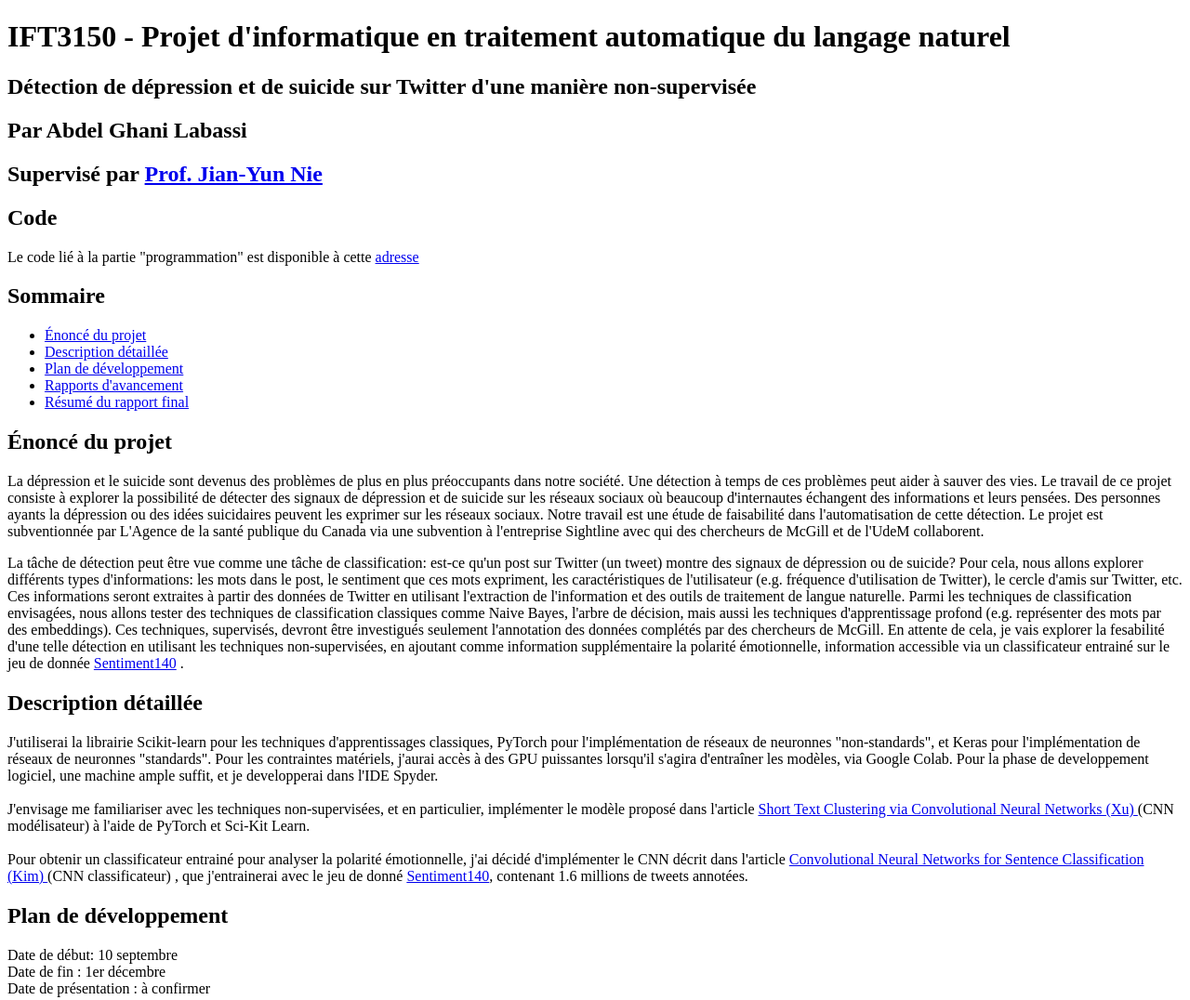
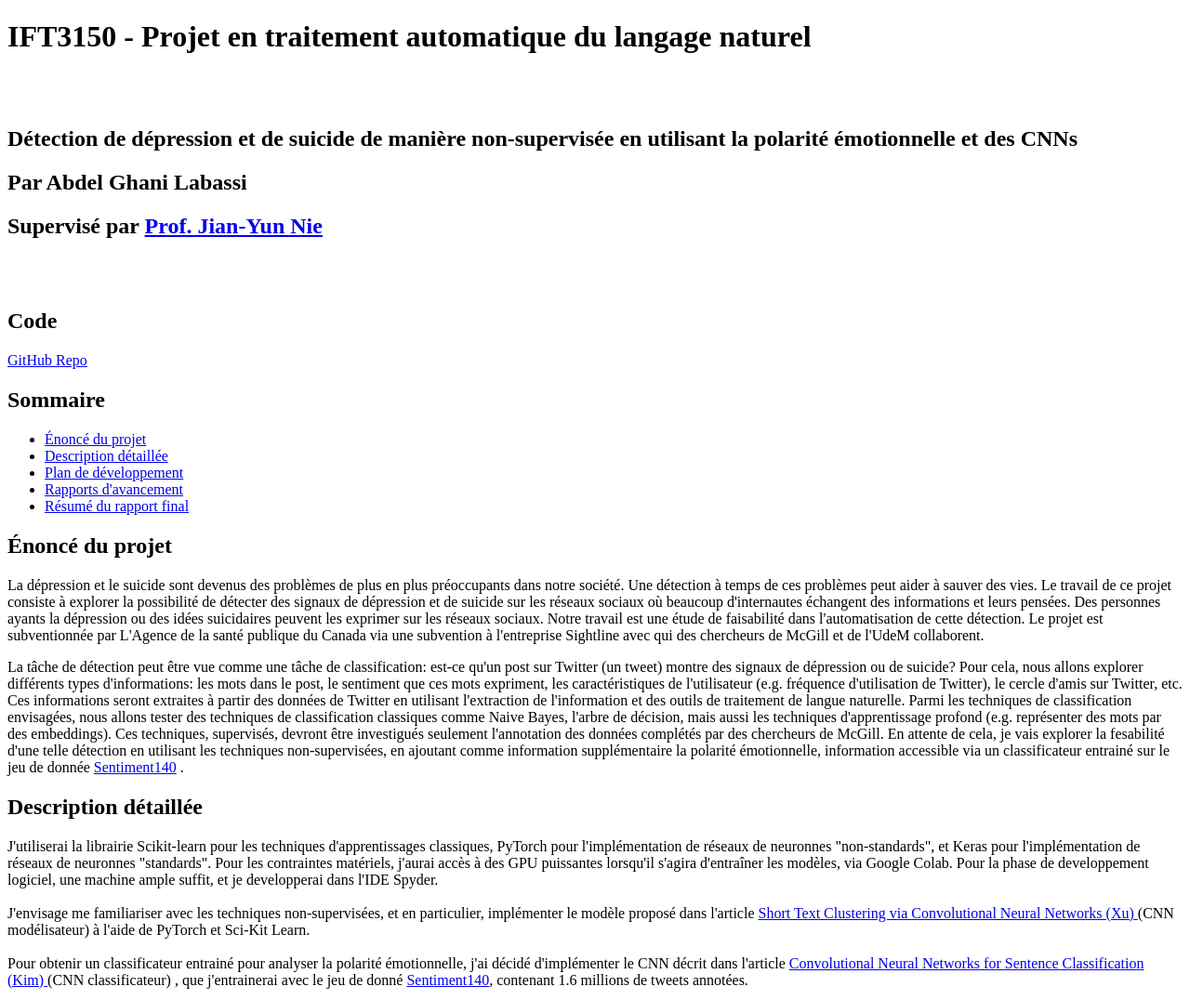
Before and after one commit to aglabassi/IFT3150, a plain HTML site: page index.html in a window 1280 px wide. Shown: the top 1076 px of the page at 93% size. Drawn offline with Linux system fonts and the light colour scheme.

Commit message:
weekly updates

```diff
--- a/index.html
+++ b/index.html
@@ -10,14 +10,23 @@
 <body>
 
 
-  <h1>IFT3150 - Projet d'informatique en traitement automatique du langage naturel</h1>
-  <h2> Détection de dépression et de suicide sur Twitter d'une manière non-supervisée </h2>
+  <h1>IFT3150 - Projet en traitement automatique du langage naturel</h1>
+  <br/>
+  <br/>
+
+  <h2> Détection de dépression et de suicide de manière non-supervisée en utilisant la polarité émotionnelle et des CNNs </h2>
   <h2>Par Abdel Ghani Labassi </h2>
   <h2>Supervisé par <a href="http://rali.iro.umontreal.ca/nie/jian-yun-nie/"> Prof. Jian-Yun Nie </a></h2>
 
+
+	<br/>
+	<br/>
+
+
+
   <h2>Code</h2>
   	<p>
-  		Le code lié à la partie "programmation" est disponible à cette <a href="https://github.com/aglabassi/IFT3150"> adresse </a>
+  		<a href="https://github.com/aglabassi/IFT3150"> GitHub Repo </a>
   	</p>
 
 
```
